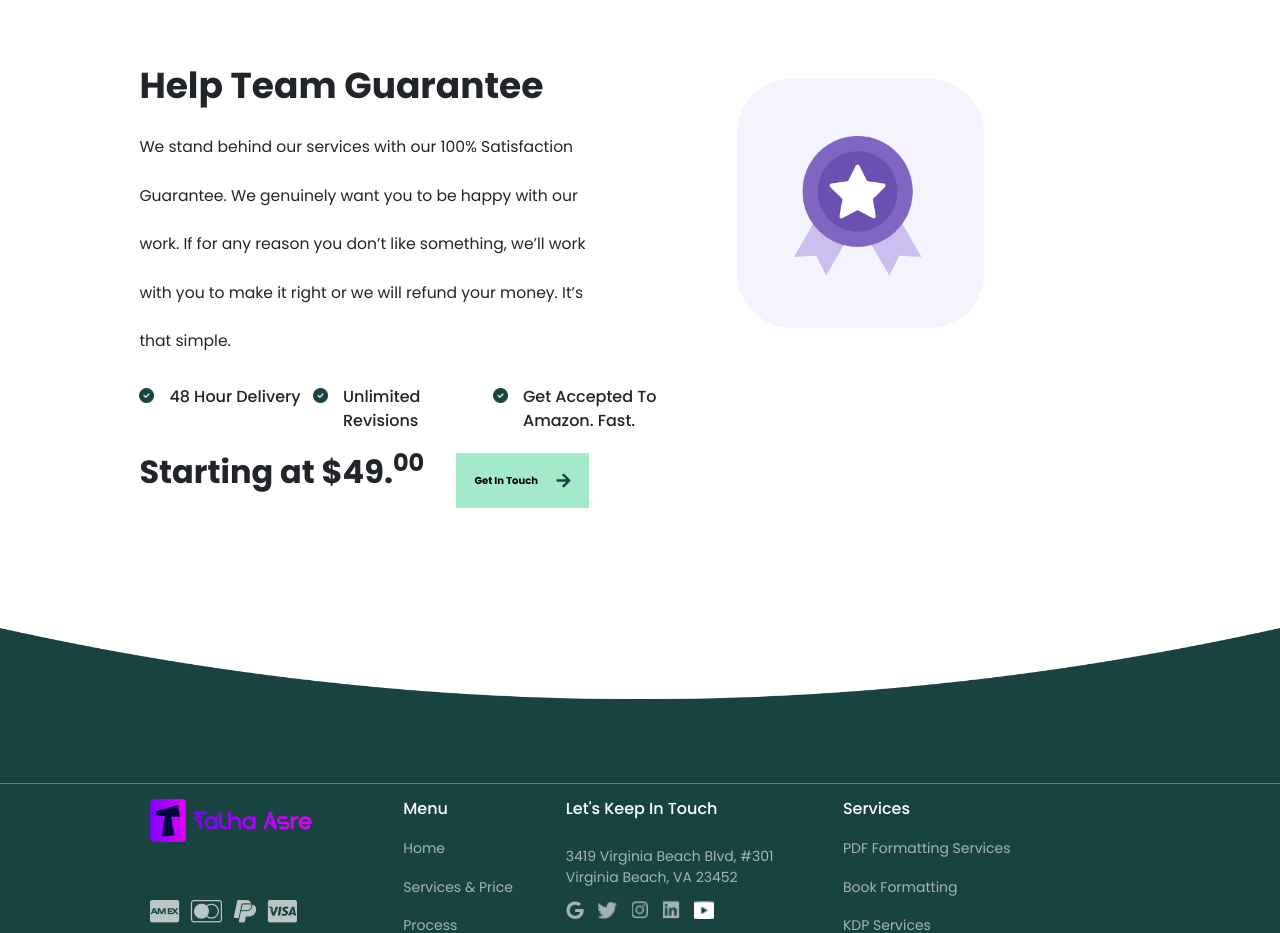
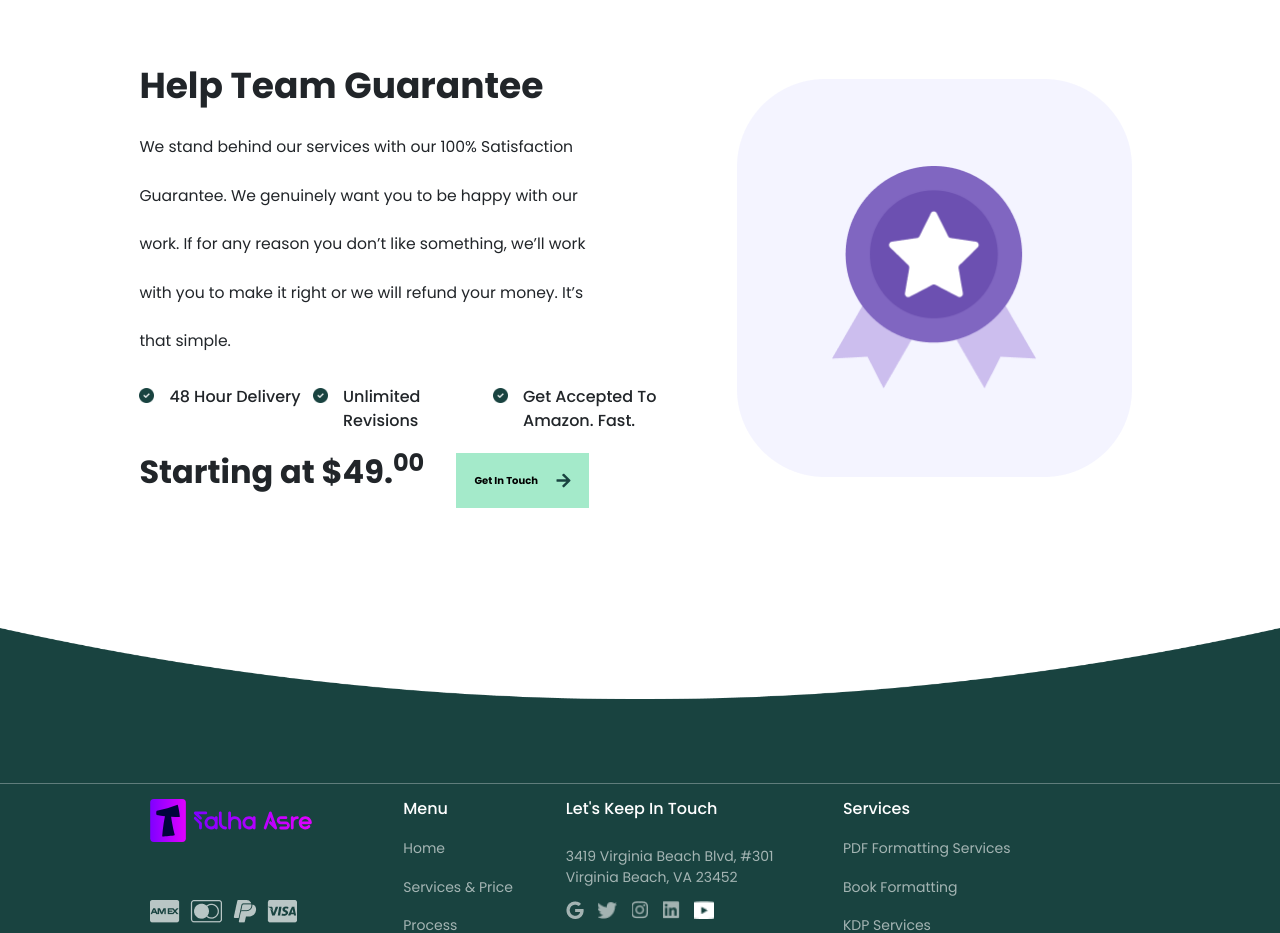
Before and after one commit to talhaasre/Firstproj, a React (Create React App) app: page / in a window 1280 px wide. Shown: the part 4420-5353 px from the top of the page. Built offline with nearby package versions, Linux system fonts and the light colour scheme.

Commit message:
image size change

```diff
--- a/src/pages/Homepage/homepage.module.scss
+++ b/src/pages/Homepage/homepage.module.scss
@@ -602,14 +602,14 @@
 
 .guarantee_div_img {
   position: absolute;
-  width: 24.6875em;
+  width: 39.5em;
 }
 
 .guarantee_div_img_inside {
   position: relative;
-  width: 12.8125em;
-  top: 57px;
-  left: 57px;
+  width: 20.5em;
+  top: 87px;
+  left: 95px;
 }
 
 @media (max-width: 600px) {
```
